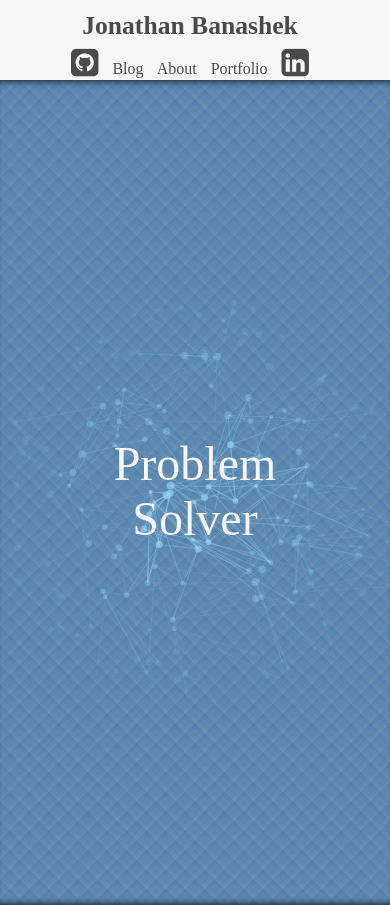
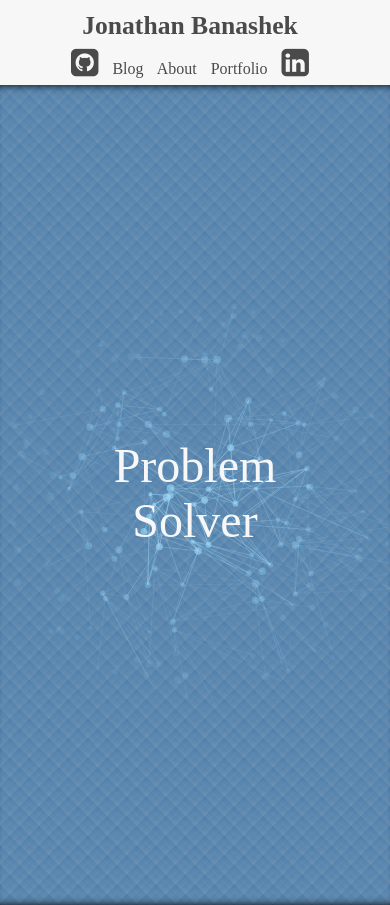
Before and after one commit to Banashek/banashek.github.io, a Jekyll site: the page built from index.html, in a window 390 px wide. Built offline with Jekyll 4.4.1, drawn with Linux system fonts in a browser that asks for light colours; nearby versions of some CDN libraries; some web fonts are replaced; Markdown is read by kramdown in place of the engine named in the settings.

Commit message:
Increasing header height for mobile

```diff
--- a/stylesheets/default_layout.css
+++ b/stylesheets/default_layout.css
@@ -74,7 +74,7 @@ h1 {
 /* Shrink stuff for mobile */
 @media (max-width: 767px) {
   header {
-    height: 75px;
+    height: 80px;
   }
 
   #header_name {
```
